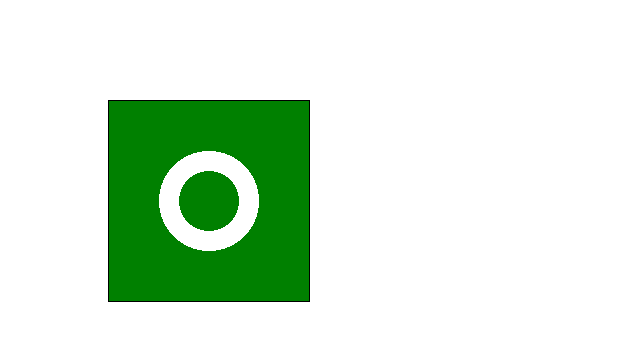
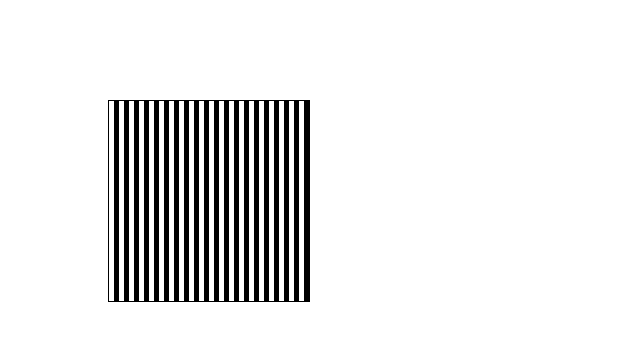
Before and after one commit to hyperius1/temp, a plain HTML site: page index.html in a window 1280 px wide. Shown: the whole page, without its empty margins (0-640 px from the left). Drawn offline with Linux system fonts and the light colour scheme.

Commit message:
p60 ex 1 repeating-linear-gradient

```diff
--- a/style.css
+++ b/style.css
@@ -4,5 +4,5 @@ div {
 	margin-top: 100px;
 	margin-left: 100px;
 	border: 1px solid black;
-	background: radial-gradient(green 5px, green 30px, white 30px, white 50px, green 30px);
+	background: repeating-linear-gradient(to left, black 0px, black 5px, white 5px, white 10px)
 }
```
